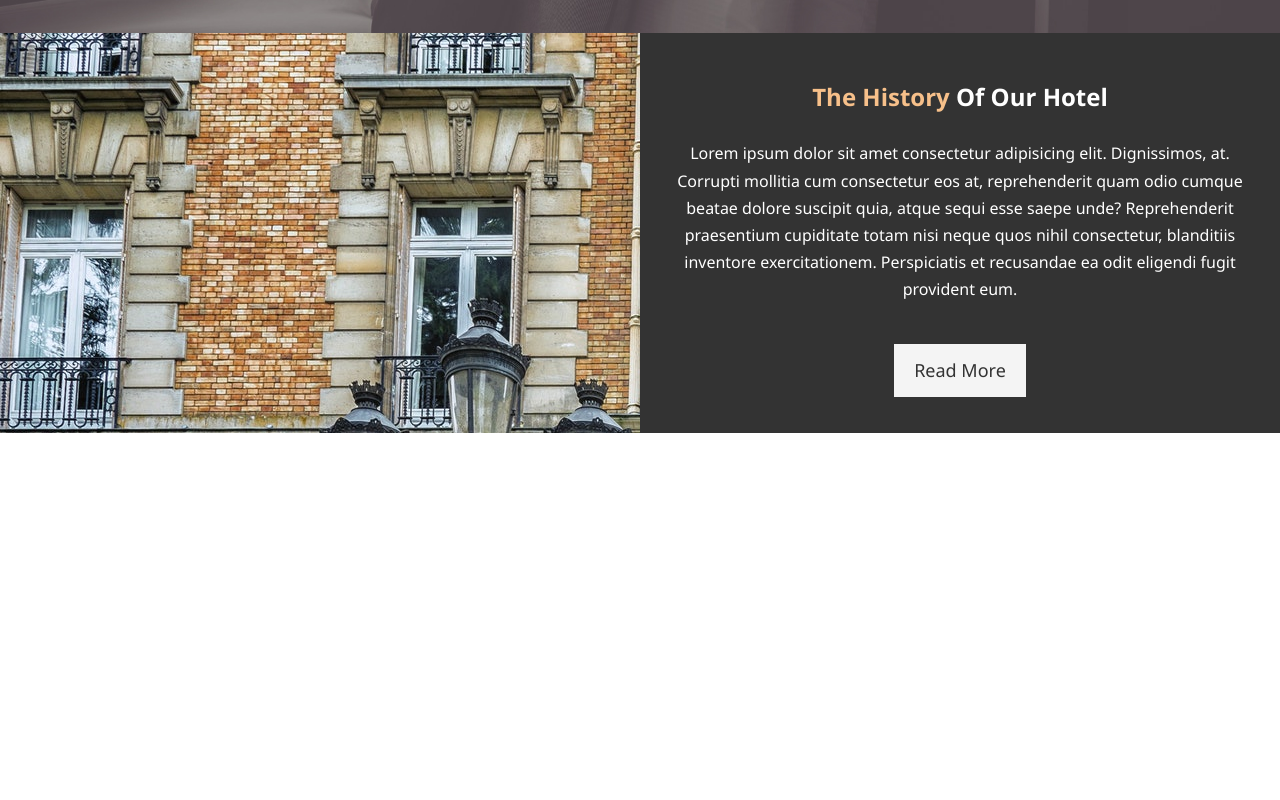
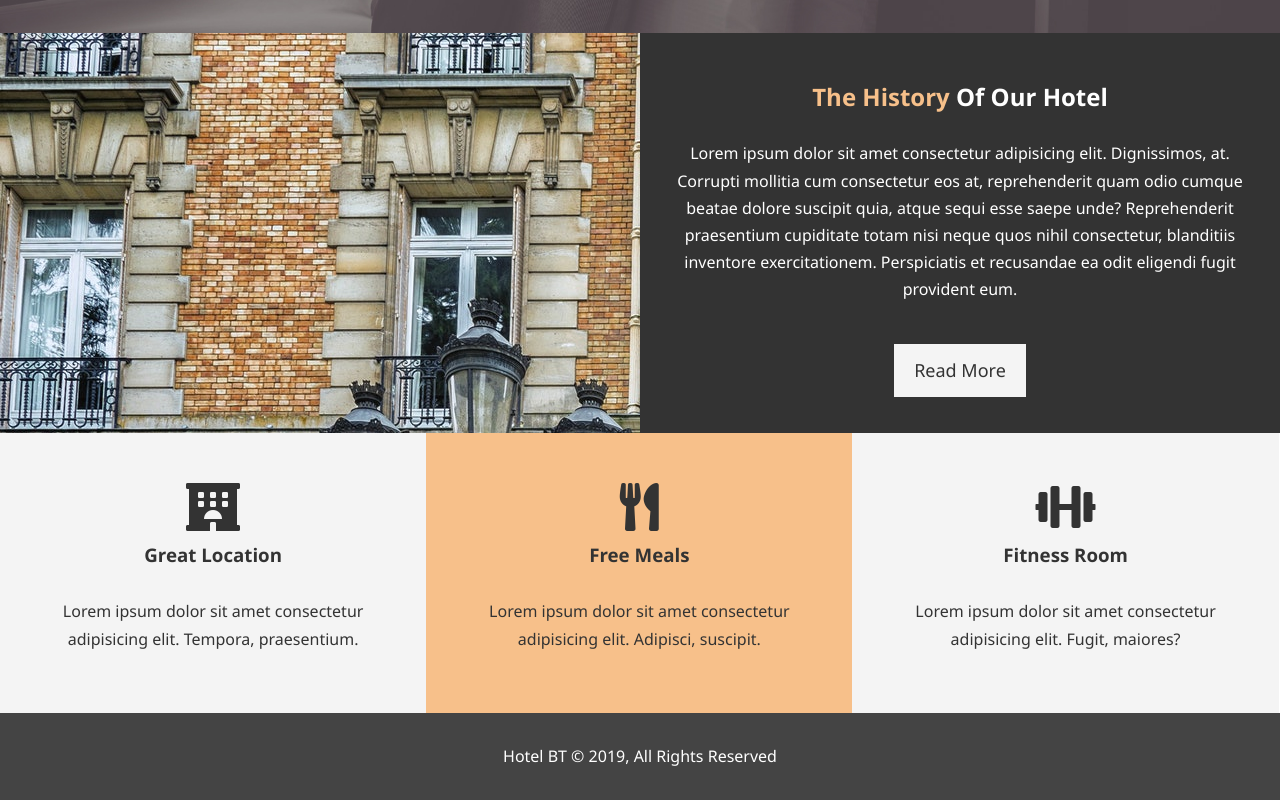
Before and after one commit to alekseyvlivanov/hotel-website, a plain HTML site: page index.html in a window 1280 px wide. Shown: the part 634-1434 px from the top of the page. Before the commit the page ends 1067 px from the top, so only its background shows below. Drawn offline with Linux system fonts and the light colour scheme.

Commit message:
Create Features & Footer.

```diff
--- a/css/style.css
+++ b/css/style.css
@@ -74,8 +74,12 @@ p {
 }
 
 .bg-primary {
-  background: #333;
-  color: #f7c08a;
+  background: #f7c08a;
+  color: #333;
+}
+
+.clr {
+  clear: both;
 }
 
 /* Navbar */
@@ -163,3 +167,25 @@ p {
 #home-info .info-content p {
   padding-bottom: 30px;
 }
+
+/* Features */
+
+.box {
+  float: left;
+  width: 33.3%;
+  padding: 50px;
+  text-align: center;
+}
+
+.box i {
+  margin-bottom: 10px;
+}
+
+/* Footer */
+
+#main-footer {
+  text-align: center;
+  background: #444;
+  color: #fff;
+  padding: 20px;
+}
--- a/index.html
+++ b/index.html
@@ -7,6 +7,7 @@
   <meta http-equiv="X-UA-Compatible" content="ie=edge">
   <meta name="description" content="Welcome to the most extraordinary hotel in Boston Massachusetts">
   <meta name="keywords" content="hotel,boston hotel,new england hotel">
+  <link rel="stylesheet" href="https://use.fontawesome.com/releases/v5.12.0/css/all.css">
   <link rel="stylesheet" href="css/style.css">
   <title>Hotel BT | Welcome</title>
 </head>
@@ -49,6 +50,30 @@
       <a href="about.html" class="btn btn-light">Read More</a>
     </div>
   </section>
+
+  <section id="features">
+    <div class="box bg-light">
+      <i class="fas fa-hotel fa-3x"></i>
+      <h3>Great Location</h3>
+      <p>Lorem ipsum dolor sit amet consectetur adipisicing elit. Tempora, praesentium.</p>
+    </div>
+    <div class="box bg-primary">
+      <i class="fas fa-utensils fa-3x"></i>
+      <h3>Free Meals</h3>
+      <p>Lorem ipsum dolor sit amet consectetur adipisicing elit. Adipisci, suscipit.</p>
+    </div>
+    <div class="box bg-light">
+      <i class="fas fa-dumbbell fa-3x"></i>
+      <h3>Fitness Room</h3>
+      <p>Lorem ipsum dolor sit amet consectetur adipisicing elit. Fugit, maiores?</p>
+    </div>
+  </section>
+
+  <div class="clr"></div>
+
+  <section id="main-footer">
+    <p>Hotel BT &copy; 2019, All Rights Reserved</p>
+  </section>
 </body>
 
 </html>
```
